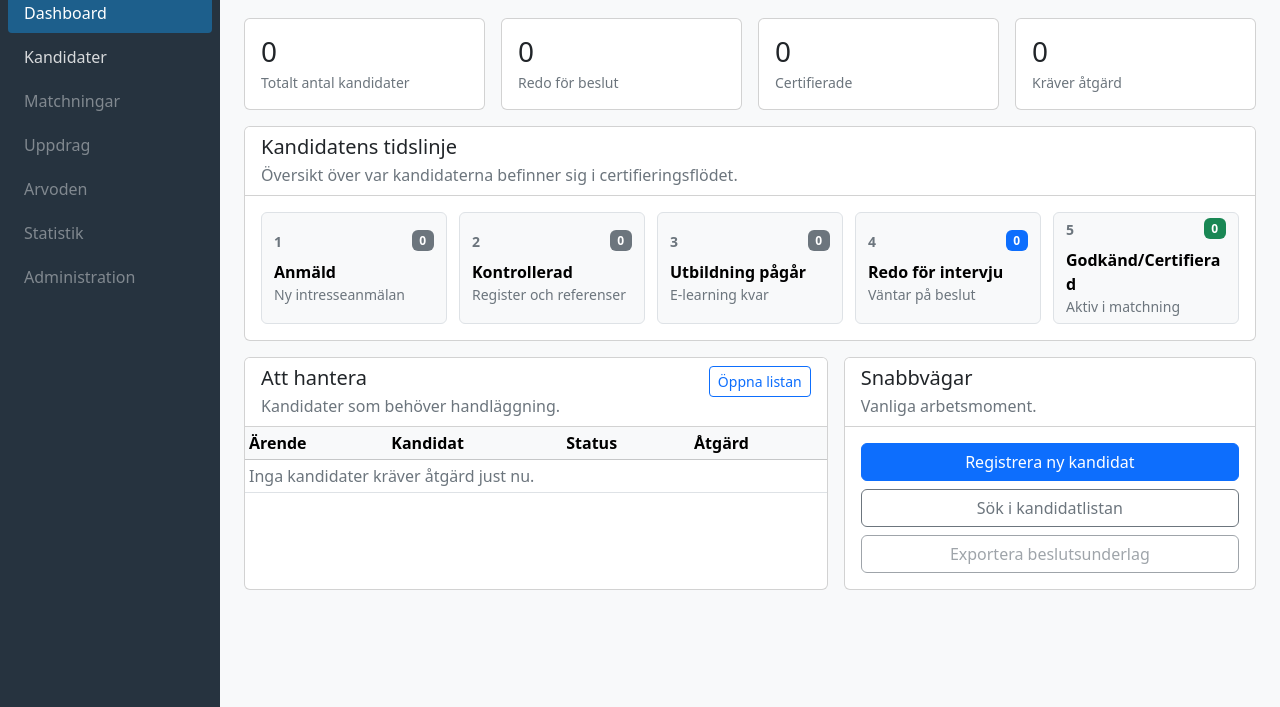
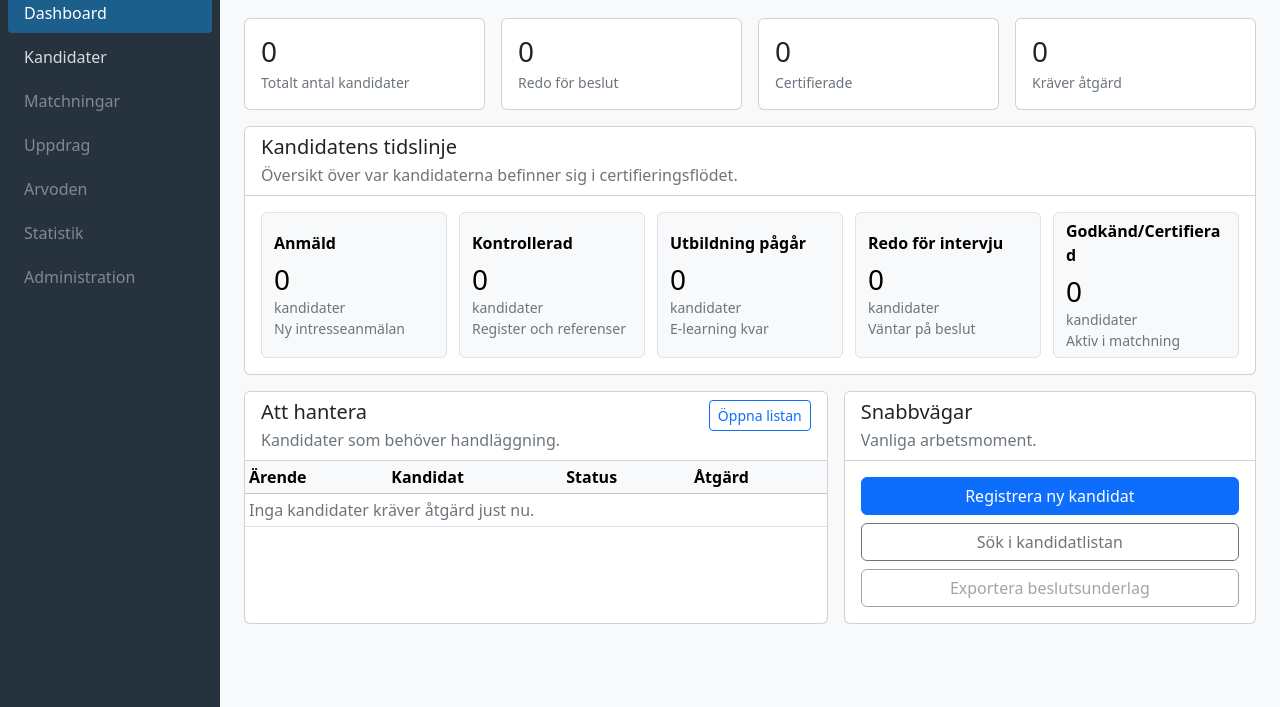
Before and after one commit to joeriks/foraldramentorer-juli, a plain HTML site: page index.html in a window 1280 px wide. Shown: the part 93-800 px from the top of the page. Drawn offline with Linux system fonts and the light colour scheme.

Commit message:
Clarify pipeline counts

```diff
--- a/app.js
+++ b/app.js
@@ -438,15 +438,8 @@ function renderPipeline() {
     const count = els.pipelineGrid.querySelector(`[data-pipeline-count="${cssEscape(status)}"]`);
     if (count) {
       count.textContent = statusCount(status);
-      count.className = pipelineBadgeClass(status);
     }
   }
-}
-
-function pipelineBadgeClass(status) {
-  if (status === "Godkänd/Certifierad") return "badge text-bg-success";
-  if (status === "Redo för intervju") return "badge text-bg-primary";
-  return "badge text-bg-secondary";
 }
 
 function pipelineDescription(status) {
--- a/index.html
+++ b/index.html
@@ -85,43 +85,33 @@
               <div id="pipelineBoard" class="card-body">
                 <div class="pipeline-grid">
                   <button type="button" class="pipeline-step btn btn-light border text-start" data-pipeline-status="Anmäld">
-                    <div class="d-flex justify-content-between align-items-start gap-2">
-                      <span class="small text-secondary fw-semibold">1</span>
-                      <span class="badge text-bg-secondary" data-pipeline-count="Anmäld">0</span>
-                    </div>
-                    <div class="fw-semibold mt-2">Anmäld</div>
+                    <div class="fw-semibold">Anmäld</div>
+                    <div class="h3 mt-2 mb-0" data-pipeline-count="Anmäld">0</div>
+                    <div class="small text-secondary">kandidater</div>
                     <div class="small text-secondary">Ny intresseanmälan</div>
                   </button>
                   <button type="button" class="pipeline-step btn btn-light border text-start" data-pipeline-status="Kontrollerad">
-                    <div class="d-flex justify-content-between align-items-start gap-2">
-                      <span class="small text-secondary fw-semibold">2</span>
-                      <span class="badge text-bg-secondary" data-pipeline-count="Kontrollerad">0</span>
-                    </div>
-                    <div class="fw-semibold mt-2">Kontrollerad</div>
+                    <div class="fw-semibold">Kontrollerad</div>
+                    <div class="h3 mt-2 mb-0" data-pipeline-count="Kontrollerad">0</div>
+                    <div class="small text-secondary">kandidater</div>
                     <div class="small text-secondary">Register och referenser</div>
                   </button>
                   <button type="button" class="pipeline-step btn btn-light border text-start" data-pipeline-status="Utbildning pågår">
-                    <div class="d-flex justify-content-between align-items-start gap-2">
-                      <span class="small text-secondary fw-semibold">3</span>
-                      <span class="badge text-bg-secondary" data-pipeline-count="Utbildning pågår">0</span>
-                    </div>
-                    <div class="fw-semibold mt-2">Utbildning pågår</div>
+                    <div class="fw-semibold">Utbildning pågår</div>
+                    <div class="h3 mt-2 mb-0" data-pipeline-count="Utbildning pågår">0</div>
+                    <div class="small text-secondary">kandidater</div>
                     <div class="small text-secondary">E-learning kvar</div>
                   </button>
                   <button type="button" class="pipeline-step btn btn-light border text-start" data-pipeline-status="Redo för intervju">
-                    <div class="d-flex justify-content-between align-items-start gap-2">
-                      <span class="small text-secondary fw-semibold">4</span>
-                      <span class="badge text-bg-primary" data-pipeline-count="Redo för intervju">0</span>
-                    </div>
-                    <div class="fw-semibold mt-2">Redo för intervju</div>
+                    <div class="fw-semibold">Redo för intervju</div>
+                    <div class="h3 mt-2 mb-0" data-pipeline-count="Redo för intervju">0</div>
+                    <div class="small text-secondary">kandidater</div>
                     <div class="small text-secondary">Väntar på beslut</div>
                   </button>
                   <button type="button" class="pipeline-step btn btn-light border text-start" data-pipeline-status="Godkänd/Certifierad">
-                    <div class="d-flex justify-content-between align-items-start gap-2">
-                      <span class="small text-secondary fw-semibold">5</span>
-                      <span class="badge text-bg-success" data-pipeline-count="Godkänd/Certifierad">0</span>
-                    </div>
-                    <div class="fw-semibold mt-2">Godkänd/Certifierad</div>
+                    <div class="fw-semibold">Godkänd/Certifierad</div>
+                    <div class="h3 mt-2 mb-0" data-pipeline-count="Godkänd/Certifierad">0</div>
+                    <div class="small text-secondary">kandidater</div>
                     <div class="small text-secondary">Aktiv i matchning</div>
                   </button>
                 </div>
--- a/styles.css
+++ b/styles.css
@@ -38,7 +38,7 @@
 }
 
 .pipeline-step {
-  min-height: 112px;
+  min-height: 132px;
 }
 
 .pipeline-step:hover {
```
